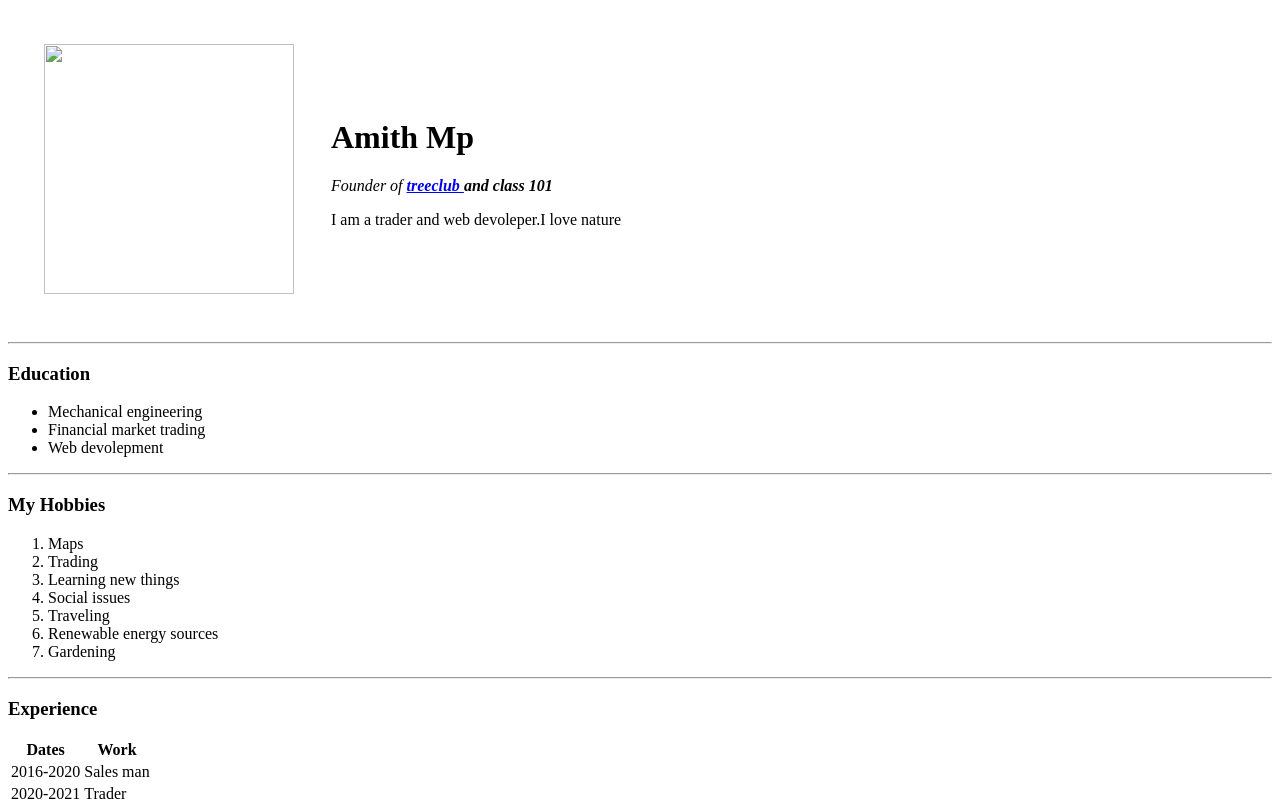
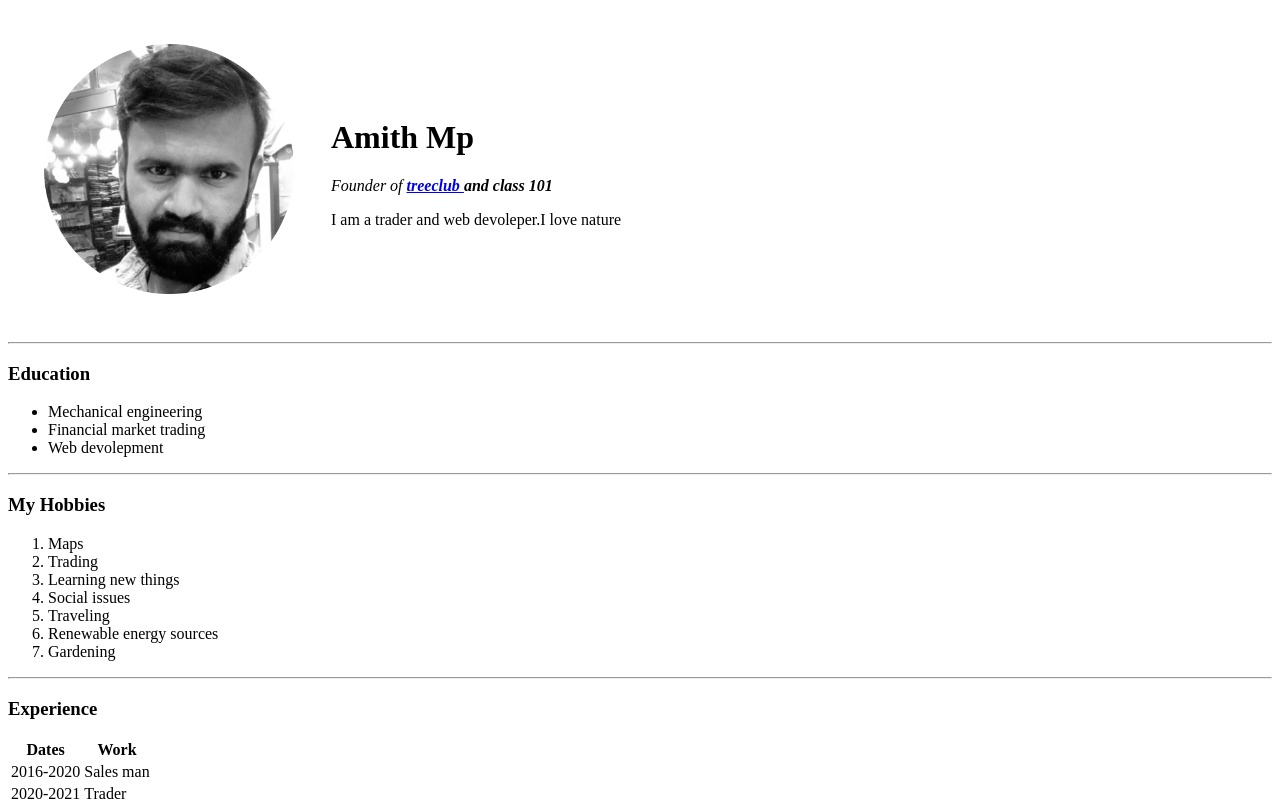
Before and after one commit to amith95/cv, a plain HTML site: page index.html in a window 1280 px wide. Shown: the top 809 px of the page. Drawn offline with Linux system fonts and the light colour scheme.

Commit message:
Update index.html

```diff
--- a/index.html
+++ b/index.html
@@ -7,7 +7,7 @@
 <body>
     <table cellspacing="35">
         <td>
-            <img src="" width="250" height="250">
+            <img src="https://github.com/amith95/cv/blob/main/WhatsApp%20Image%202021-09-05%20at%203.39.56%20PM-modified%20(1).png" width="250" height="250">
         </td>
         <td>
             <h1>Amith Mp</h1>
```
